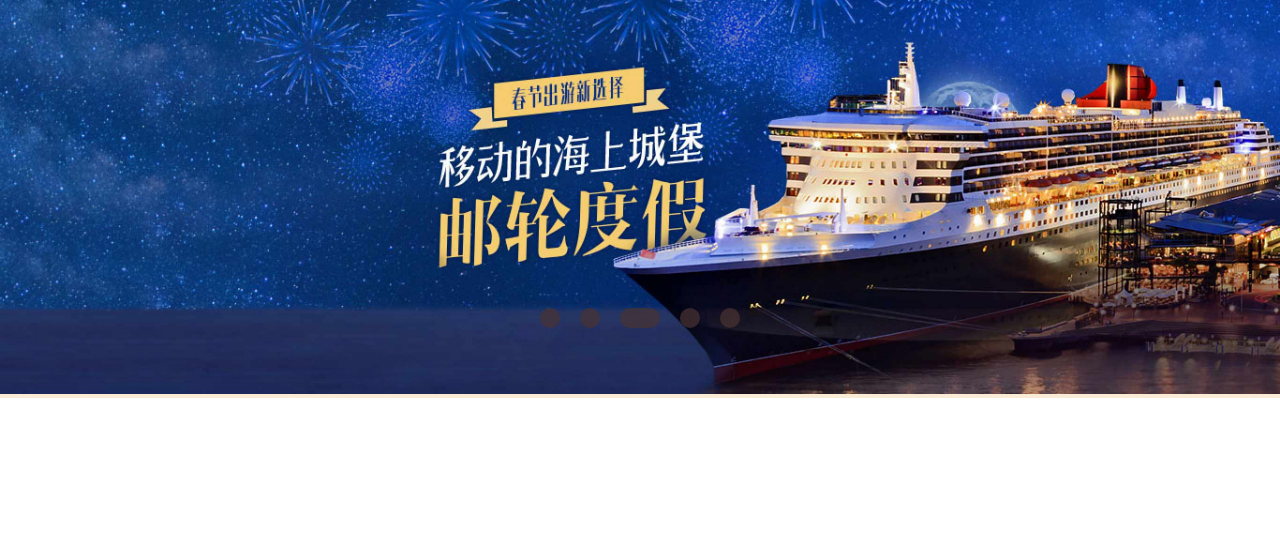
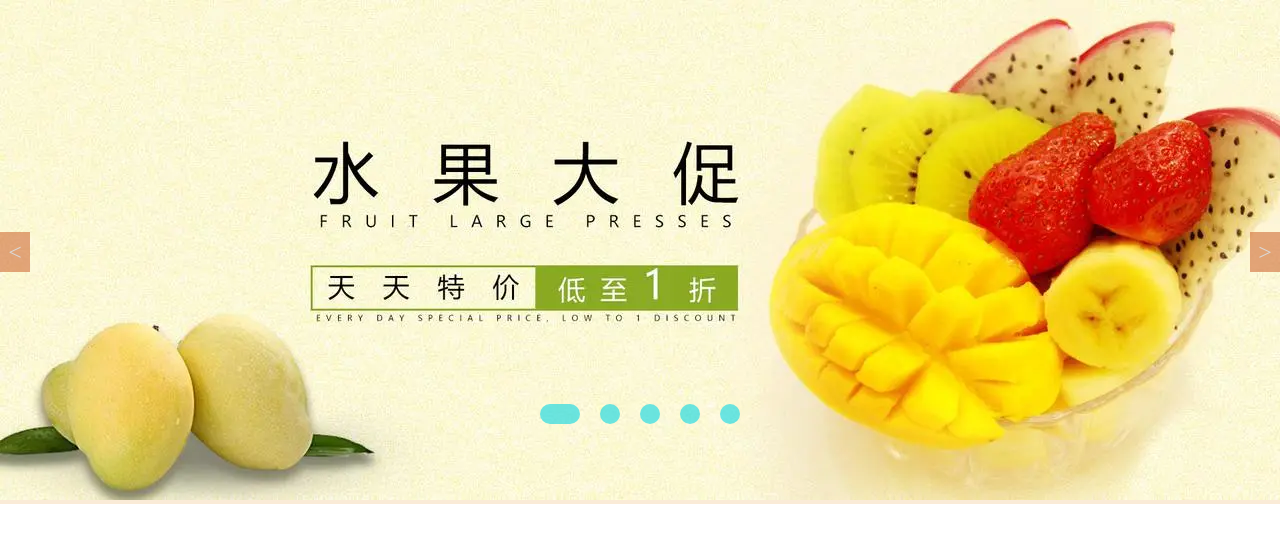
Before and after one commit to VenlonYi/banner-demo, a plain HTML site: page index.html in a window 1280 px wide. Drawn offline with Linux system fonts and the light colour scheme.

Commit message:
完善各项功能

```diff
--- a/css.css
+++ b/css.css
@@ -35,20 +35,38 @@
     bottom: 10%;
     transform: translateX(-50%);
 }
-.dots >div {
+.dots > span {
     transition: all .5s;
     margin: 0 10px;
     display: inline-block;
     width: 20px;
     height: 20px;
     border-radius: 10px;
-    background-color: rgba(73, 51, 51, 0.708);
+    background-color: rgba(15, 214, 228, 0.614);
+    cursor: pointer;
 }
 
 .dots .active {
  width: 40px;
 }
 
-/* .dots > div > span {
+.to-left, .to-right {
+    position:absolute;
+    top: 50%;
+    transform: translateY(-50%);
+    background-color: rgba(204, 95, 40, 0.55);
+    width: 30px;
+    height: 40px;
+    line-height: 40px;
+    text-align: center;
+    color: rgb(218, 217, 217);
+    font-size: 24px;
+    cursor: pointer;
 
-} */
+}
+.to-left {
+    left: 0;
+}
+.to-right {
+    right: 0;
+}
--- a/data.js
+++ b/data.js
@@ -1,19 +1,19 @@
 const data = [
     {
-        src: './img/banner1.jpg',
-        alt: 'banner1.jpg'
+        src: './img/banner1.webp',
+        alt: 'banner1'
      }, {
-        src: './img/banner2.jpg',
-        alt: 'banner2.jpg'
+        src: './img/banner2.webp',
+        alt: 'banner2'
      }, {
-        src: './img/banner3.jpg',
-        alt: 'banner3.jpg'
+        src: './img/banner3.webp',
+        alt: 'banner3'
      }, {
-        src: './img/banner4.jpg',
-        alt: 'banner4.jpg'
+        src: './img/banner4.webp',
+        alt: 'banner4'
      }, {
-        src: './img/banner5.jpg',
-        alt: 'banner5.jpg'
+        src: './img/banner5.webp',
+        alt: 'banner5'
      }
 
  ]
--- a/banner-demo.html
+++ b/index.html
@@ -1,8 +1,6 @@
 <!DOCTYPE html>
-<html lang="en">
 <head>
     <meta charset="UTF-8">
-    <meta http-equiv="X-UA-Compatible" content="IE=edge">
     <meta name="viewport" content="width=device-width, initial-scale=1.0">
     <title>banner-demo</title>
     <link rel="stylesheet" href="./css.css">
@@ -10,13 +8,7 @@
 <body>
 
     <div id="container">
-        <!-- <div id="banner-wrapper">
-            <ul id="banner-list">
-            </ul>
-            <div id="btn"></div>
-            <div id="r-btn"></div>
-            <ul id="dots"></ul>
-        </div> -->
+
     </div>
 
 </body>
@@ -25,7 +17,6 @@
 <script src="./index.js"></script>
 <script>
 
-    let banner = new LightBanner('#container',data)
+    let banner = new LightBanner('#container', data)
 
-    // console.log(data)
 </script>
--- a/index.js
+++ b/index.js
@@ -1,6 +1,8 @@
-(function (){
+(function () {
     let currentPlayIndex = 0
-    let intelval
+    let bannerListLength = 0
+    let wrapPlayNode
+    let playIntelval
 
     const fn = {
         /* 获取dom */
@@ -9,7 +11,7 @@
         },
         /* 添加dom子元素 */
         appendChildren(parent, ...children) {
-            children.forEach( child => {
+            children.forEach(child => {
                 parent.appendChild(child)
             })
         },
@@ -19,20 +21,27 @@
          * @param element 内容元素
          * @param elementData 内容元素的属性
          * */
-        createElementByFrag({wrapper,wrapperClass,isDots, list, element, elementData = []}) {
+        createElementByFrag({
+            wrapper,
+            wrapperClass,
+            isDots,
+            list,
+            element,
+            elementData = []
+        }) {
             let wrapperNode = document.createElement(wrapper)
             if (wrapperClass) wrapperNode.setAttribute('class', wrapperClass)
             let fragment = document.createDocumentFragment()
             let bannerLength = isDots ? elementData.length : elementData.length + 1 // 加一个长度复制第一个元素,方便循环
             // 循环遍历data数据中每个属性和值,并添加到代码片段fragment中
-            elementData.forEach( dataItem => {
+            elementData.forEach(dataItem => {
                 let listNode = document.createElement(list)
                 let elementNode = document.createElement(element)
-                Object.keys(dataItem).forEach( key => {
+                Object.keys(dataItem).forEach(key => {
                     elementNode.setAttribute(key, dataItem[key])
                 })
                 listNode.append(elementNode)
-                if(!isDots) {
+                if (!isDots) {
                     listNode.style.width = (100 / bannerLength) + '%'
                 }
                 fragment.append(listNode)
@@ -40,56 +49,69 @@
             })
             // console.log(fragment)
             wrapperNode.appendChild(fragment)
-            if(!isDots) {
             wrapperNode.appendChild(wrapperNode.firstChild.cloneNode(true)) // 复制第一个节点,方便循环
-            } else {
+            wrapperNode.style.width = bannerLength * 100 + '%'
+            return {
+                wrapperNode,
+                bannerLength
+            };
+        },
+        /* 播放幻灯片 */
+        bannerPlay(el, bannerLength) {
+            // console.log(bannerLength, currentPlayIndex)
+            currentPlayIndex++
+            this.picMove({
+                el,
+                transition: 'all .3s',
+                bannerLength,
+                currentPlayIndex
+            })
+            if (currentPlayIndex >= bannerLength - 1) {
                 this.avtiveDots(0)
-            }
-
-            wrapperNode.style.width = bannerLength * 100 + '%'
-            return {wrapperNode, bannerLength};
-        },
-        bannerPlay(el, bannerLength) {
-            el.style.transition = 'all .5s';
-            currentPlayIndex++
-
-            this.avtiveDots(currentPlayIndex)
-            console.log(currentPlayIndex)
-
-            let move = -(100/bannerLength)*currentPlayIndex
-            el.style.transform = `translateX(${move}%)`
-            if(currentPlayIndex >= bannerLength -1) {
-                this.avtiveDots(0)
-                setTimeout(()=> {
+                setTimeout(() => {
+                    // this.picMove({el})
                     el.style.transition = 'none';
                     el.style.transform = 'none'
                     currentPlayIndex = 0
-                },500)
+                }, 500)
             }
         },
-        avtiveDots (index) {
-            setTimeout(()=> {
+        picMove({
+            el,
+            transition,
+            bannerLength,
+            currentPlayIndex
+        }) {
+            if (!el) {
+                return
+            } else {
+                console.log(currentPlayIndex)
+                this.avtiveDots(currentPlayIndex)
+                el.style.transition = transition
+                el.style.transform = `translateX(${-(100/bannerLength)*currentPlayIndex}%)`
+            }
+        },
+        avtiveDots(index) {
             this.$('.dots').childNodes.forEach((el, i) => {
-                    // console.log(i,index)
-                    // console.log(el, i ,d)
                 if (index === i) {
-                        el.setAttribute('class','active')
+                    el.setAttribute('class', 'active')
                 } else {
-                        el.setAttribute('class','')
+                    el.setAttribute('class', '')
                 }
             })
-            },0)
         }
     }
     /* 创建方法,初始化函数 */
-    const LightBanner =  function (el, data,  options) {
+    const LightBanner = function (el, data, options) {
+        this.el = el
         this.createElement(el, data, options)
         this.bindEvent()
     }
 
     // 创建dom元素
-    LightBanner.prototype.createElement = function(el, data,  options) {
-        const element =  fn.$(el) // 整体挂载点
+    LightBanner.prototype.createElement = function (el, data, options) {
+        // 整体挂载点
+        const element = fn.$(el)
         // 创建banner列表
         let bannerListFrag = {
             wrapper: 'ul',
@@ -97,27 +119,108 @@
             element: 'img',
             elementData: data
         }
-        let {wrapperNode, bannerLength} =  fn.createElementByFrag(bannerListFrag)
+        let {
+            wrapperNode,
+            bannerLength
+        } = fn.createElementByFrag(bannerListFrag)
+        wrapPlayNode = wrapperNode
+        bannerListLength = bannerLength
         element.appendChild(wrapperNode) //挂载到页面
+
         // 创建圆点
-        let dotListFrag = {
-            wrapper: 'div',
-            wrapperClass: 'dots',
-            list: 'div',
-            element: 'span',
-            isDots: true,
-            elementData: ['','','','','']
+        let dotWrapper = document.createElement('div')
+        dotWrapper.className = 'dots'
+        let dotFrag = document.createDocumentFragment()
+        for (let i = 0; i < data.length; i++) {
+            let divFrag = document.createElement('span')
+            divFrag.setAttribute('data-i', i) // 圆点下标
+            dotFrag.append(divFrag)
         }
-        let {wrapperNode:dotsNode } =  fn.createElementByFrag(dotListFrag)
-        element.appendChild(dotsNode) //挂载到页面
+        dotWrapper.appendChild(dotFrag)
+        element.appendChild(dotWrapper) //挂载到页面
+        // console.log(dotWrapper)
+        fn.avtiveDots(0) // 激活第一个dot样式
+
+        // 创建左右播放按钮
+        let toLeftBtn = document.createElement('div')
+        let toRightBtn = document.createElement('div')
+        toLeftBtn.className = 'to-left'
+        toLeftBtn.innerText = '<'
+        toRightBtn.className = 'to-right'
+        toRightBtn.innerText = '>'
+
+        element.appendChild(toLeftBtn)
+        element.appendChild(toRightBtn)
+
         // 设置自动播放
-        intelval =  setInterval( ()=> {
+        playIntelval = setInterval(() => {
             fn.bannerPlay(wrapperNode, bannerLength)
         }, 2000)
     }
 
     LightBanner.prototype.bindEvent = function () {
+        const container = fn.$(this.el)
 
+        // 移入时禁止播放
+        container.onmouseover = () => {
+            clearInterval(playIntelval)
+        }
+        container.onmouseleave = () => {
+            clearInterval(playIntelval)
+            playIntelval = setInterval(() => {
+                fn.bannerPlay(wrapPlayNode, bannerListLength)
+            }, 2000)
+        }
+
+        // dot事件委托
+        fn.$('.dots').onclick = (e) => {
+            if (e.target.tagName.toLowerCase() === 'span') {
+                let index = Number(e.target.getAttribute('data-i'))
+                currentPlayIndex = index
+                console.log(currentPlayIndex, index)
+                fn.picMove({
+                    el: wrapPlayNode,
+                    transition: 'all .3s',
+                    bannerLength: bannerListLength,
+                    currentPlayIndex
+                })
+            }
+        }
+        // 左右按钮
+        fn.$('.to-right').onclick = () => {
+            fn.bannerPlay(wrapPlayNode, bannerListLength)
+        }
+        fn.$('.to-left').onclick = () => {
+            if (currentPlayIndex < 1) {
+                currentPlayIndex = 5
+                fn.picMove({
+                    el: wrapPlayNode,
+                    transition: 'none',
+                    bannerLength: bannerListLength,
+                    currentPlayIndex: currentPlayIndex
+                })
+                // 延时0毫秒，把刚刚去掉的过渡加上的同时，再进行移动
+                setTimeout(() => {
+                    currentPlayIndex--
+                    fn.picMove({
+                        el: wrapPlayNode,
+                        transition: 'all .3s',
+                        bannerLength: bannerListLength,
+                        currentPlayIndex
+                    })
+
+                }, 0)
+
+            } else {
+                currentPlayIndex--
+                fn.picMove({
+                    el: wrapPlayNode,
+                    transition: 'all .3s',
+                    bannerLength: bannerListLength,
+                    currentPlayIndex
+                })
+            }
+        }
     }
 
     window.LightBanner = LightBanner
```
Also changed, not shown: img/banner1.jpg (deleted), img/banner1.webp (added), img/banner2.jpg (deleted), img/banner2.webp (added), img/banner3.jpg (deleted), img/banner3.webp (added), img/banner4.jpg (deleted), img/banner4.webp (added), img/banner5.jpg (deleted), img/banner5.webp (added). Lines whose indentation alone changed are shown as unchanged.
